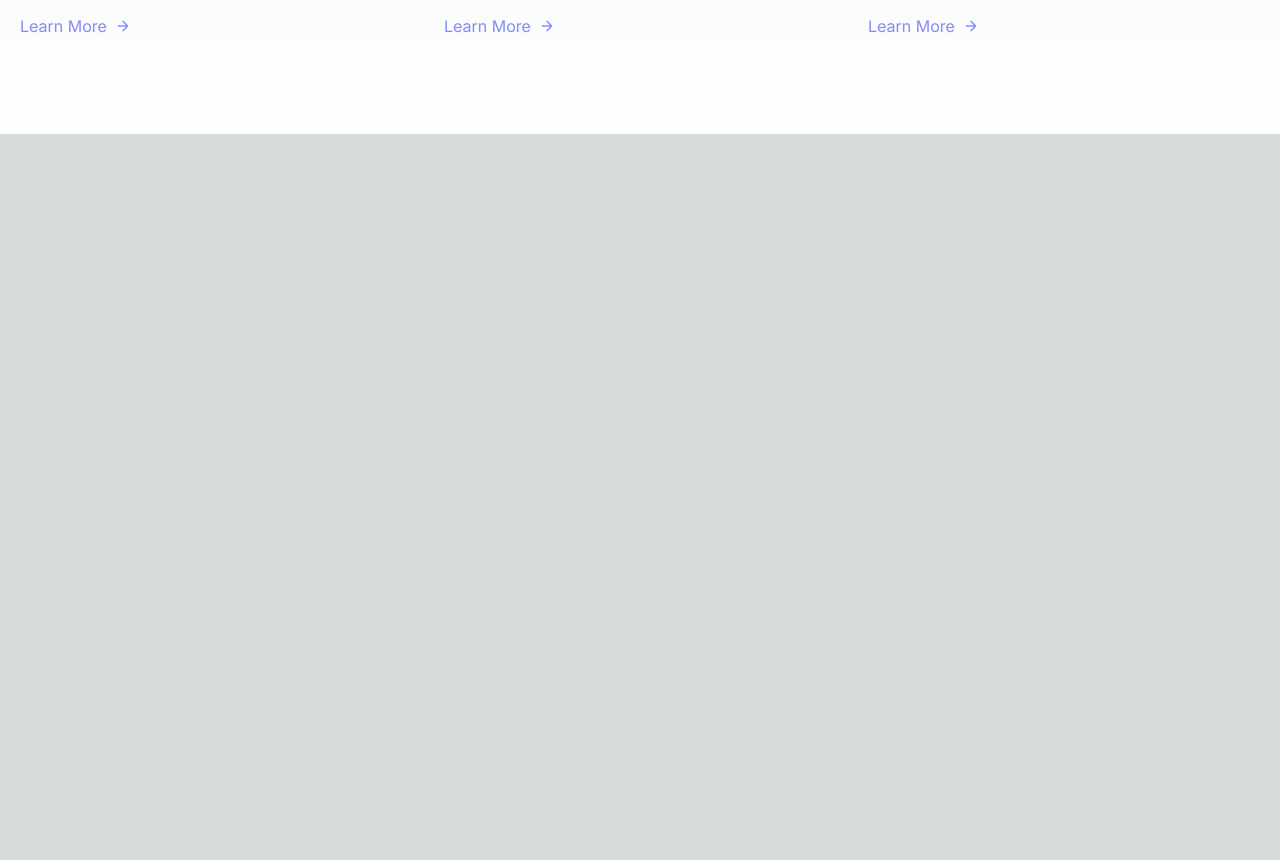
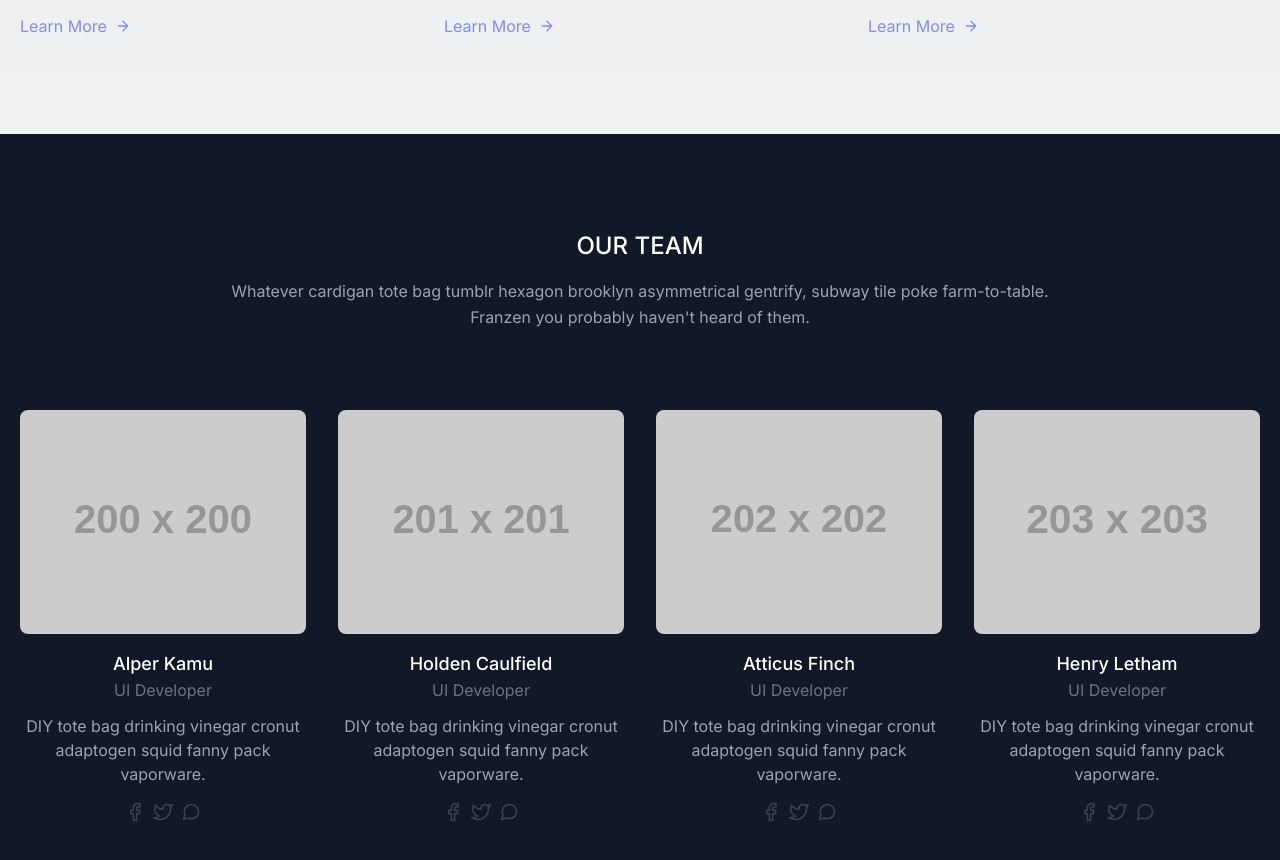
Before and after one commit to Team-Gubernetes-Gamma/Kube-Est8-Splash-Page, a Next.js app: page / in a window 1280 px wide. Shown: the part 1302-2162 px from the top of the page. Before the commit the page ends 1436 px from the top, so only its background shows below. Built offline with nearby package versions, Linux system fonts and the light colour scheme.

Commit message:
Add meet the team block

```diff
--- a/app/page.js
+++ b/app/page.js
@@ -114,6 +114,148 @@ export default function Home() {
         </div>
       </div>
     </section>
+
+
+
+
+
+
+
+    {/* ---------------------------------MEET THE TEAM BLOCK------------------------------ */}
+  <section class="text-gray-400 bg-gray-900 body-font">
+  <div class="container px-5 py-24 mx-auto">
+    <div class="flex flex-col text-center w-full mb-20">
+      <h1 class="text-2xl font-medium title-font mb-4 text-white">OUR TEAM</h1>
+      <p class="lg:w-2/3 mx-auto leading-relaxed text-base">Whatever cardigan tote bag tumblr hexagon brooklyn asymmetrical gentrify, subway tile poke farm-to-table. Franzen you probably haven't heard of them.</p>
+    </div>
+    <div class="flex flex-wrap -m-4">
+      <div class="p-4 lg:w-1/4 md:w-1/2">
+        <div class="h-full flex flex-col items-center text-center">
+          <img alt="team" class="flex-shrink-0 rounded-lg w-full h-56 object-cover object-center mb-4" src="https://dummyimage.com/200x200"/>
+          <div class="w-full">
+            <h2 class="title-font font-medium text-lg text-white">Alper Kamu</h2>
+            <h3 class="text-gray-500 mb-3">UI Developer</h3>
+            <p class="mb-4">DIY tote bag drinking vinegar cronut adaptogen squid fanny pack vaporware.</p>
+            <span class="inline-flex">
+              <a class="text-gray-700">
+                <svg fill="none" stroke="currentColor" stroke-linecap="round" stroke-linejoin="round" stroke-width="2" class="w-5 h-5" viewBox="0 0 24 24">
+                  <path d="M18 2h-3a5 5 0 00-5 5v3H7v4h3v8h4v-8h3l1-4h-4V7a1 1 0 011-1h3z"></path>
+                </svg>
+              </a>
+              <a class="ml-2 text-gray-700">
+                <svg fill="none" stroke="currentColor" stroke-linecap="round" stroke-linejoin="round" stroke-width="2" class="w-5 h-5" viewBox="0 0 24 24">
+                  <path d="M23 3a10.9 10.9 0 01-3.14 1.53 4.48 4.48 0 00-7.86 3v1A10.66 10.66 0 013 4s-4 9 5 13a11.64 11.64 0 01-7 2c9 5 20 0 20-11.5a4.5 4.5 0 00-.08-.83A7.72 7.72 0 0023 3z"></path>
+                </svg>
+              </a>
+              <a class="ml-2 text-gray-700">
+                <svg fill="none" stroke="currentColor" stroke-linecap="round" stroke-linejoin="round" stroke-width="2" class="w-5 h-5" viewBox="0 0 24 24">
+                  <path d="M21 11.5a8.38 8.38 0 01-.9 3.8 8.5 8.5 0 01-7.6 4.7 8.38 8.38 0 01-3.8-.9L3 21l1.9-5.7a8.38 8.38 0 01-.9-3.8 8.5 8.5 0 014.7-7.6 8.38 8.38 0 013.8-.9h.5a8.48 8.48 0 018 8v.5z"></path>
+                </svg>
+              </a>
+            </span>
+          </div>
+        </div>
+      </div>
+      <div class="p-4 lg:w-1/4 md:w-1/2">
+        <div class="h-full flex flex-col items-center text-center">
+          <img alt="team" class="flex-shrink-0 rounded-lg w-full h-56 object-cover object-center mb-4" src="https://dummyimage.com/201x201"/>
+          <div class="w-full">
+            <h2 class="title-font font-medium text-lg text-white">Holden Caulfield</h2>
+            <h3 class="text-gray-500 mb-3">UI Developer</h3>
+            <p class="mb-4">DIY tote bag drinking vinegar cronut adaptogen squid fanny pack vaporware.</p>
+            <span class="inline-flex">
+              <a class="text-gray-700">
+                <svg fill="none" stroke="currentColor" stroke-linecap="round" stroke-linejoin="round" stroke-width="2" class="w-5 h-5" viewBox="0 0 24 24">
+                  <path d="M18 2h-3a5 5 0 00-5 5v3H7v4h3v8h4v-8h3l1-4h-4V7a1 1 0 011-1h3z"></path>
+                </svg>
+              </a>
+              <a class="ml-2 text-gray-700">
+                <svg fill="none" stroke="currentColor" stroke-linecap="round" stroke-linejoin="round" stroke-width="2" class="w-5 h-5" viewBox="0 0 24 24">
+                  <path d="M23 3a10.9 10.9 0 01-3.14 1.53 4.48 4.48 0 00-7.86 3v1A10.66 10.66 0 013 4s-4 9 5 13a11.64 11.64 0 01-7 2c9 5 20 0 20-11.5a4.5 4.5 0 00-.08-.83A7.72 7.72 0 0023 3z"></path>
+                </svg>
+              </a>
+              <a class="ml-2 text-gray-700">
+                <svg fill="none" stroke="currentColor" stroke-linecap="round" stroke-linejoin="round" stroke-width="2" class="w-5 h-5" viewBox="0 0 24 24">
+                  <path d="M21 11.5a8.38 8.38 0 01-.9 3.8 8.5 8.5 0 01-7.6 4.7 8.38 8.38 0 01-3.8-.9L3 21l1.9-5.7a8.38 8.38 0 01-.9-3.8 8.5 8.5 0 014.7-7.6 8.38 8.38 0 013.8-.9h.5a8.48 8.48 0 018 8v.5z"></path>
+                </svg>
+              </a>
+            </span>
+          </div>
+        </div>
+      </div>
+      <div class="p-4 lg:w-1/4 md:w-1/2">
+        <div class="h-full flex flex-col items-center text-center">
+          <img alt="team" class="flex-shrink-0 rounded-lg w-full h-56 object-cover object-center mb-4" src="https://dummyimage.com/202x202"/>
+          <div class="w-full">
+            <h2 class="title-font font-medium text-lg text-white">Atticus Finch</h2>
+            <h3 class="text-gray-500 mb-3">UI Developer</h3>
+            <p class="mb-4">DIY tote bag drinking vinegar cronut adaptogen squid fanny pack vaporware.</p>
+            <span class="inline-flex">
+              <a class="text-gray-700">
+                <svg fill="none" stroke="currentColor" stroke-linecap="round" stroke-linejoin="round" stroke-width="2" class="w-5 h-5" viewBox="0 0 24 24">
+                  <path d="M18 2h-3a5 5 0 00-5 5v3H7v4h3v8h4v-8h3l1-4h-4V7a1 1 0 011-1h3z"></path>
+                </svg>
+              </a>
+              <a class="ml-2 text-gray-700">
+                <svg fill="none" stroke="currentColor" stroke-linecap="round" stroke-linejoin="round" stroke-width="2" class="w-5 h-5" viewBox="0 0 24 24">
+                  <path d="M23 3a10.9 10.9 0 01-3.14 1.53 4.48 4.48 0 00-7.86 3v1A10.66 10.66 0 013 4s-4 9 5 13a11.64 11.64 0 01-7 2c9 5 20 0 20-11.5a4.5 4.5 0 00-.08-.83A7.72 7.72 0 0023 3z"></path>
+                </svg>
+              </a>
+              <a class="ml-2 text-gray-700">
+                <svg fill="none" stroke="currentColor" stroke-linecap="round" stroke-linejoin="round" stroke-width="2" class="w-5 h-5" viewBox="0 0 24 24">
+                  <path d="M21 11.5a8.38 8.38 0 01-.9 3.8 8.5 8.5 0 01-7.6 4.7 8.38 8.38 0 01-3.8-.9L3 21l1.9-5.7a8.38 8.38 0 01-.9-3.8 8.5 8.5 0 014.7-7.6 8.38 8.38 0 013.8-.9h.5a8.48 8.48 0 018 8v.5z"></path>
+                </svg>
+              </a>
+            </span>
+          </div>
+        </div>
+      </div>
+      <div class="p-4 lg:w-1/4 md:w-1/2">
+        <div class="h-full flex flex-col items-center text-center">
+          <img alt="team" class="flex-shrink-0 rounded-lg w-full h-56 object-cover object-center mb-4" src="https://dummyimage.com/203x203"/>
+          <div class="w-full">
+            <h2 class="title-font font-medium text-lg text-white">Henry Letham</h2>
+            <h3 class="text-gray-500 mb-3">UI Developer</h3>
+            <p class="mb-4">DIY tote bag drinking vinegar cronut adaptogen squid fanny pack vaporware.</p>
+            <span class="inline-flex">
+              <a class="text-gray-700">
+                <svg fill="none" stroke="currentColor" stroke-linecap="round" stroke-linejoin="round" stroke-width="2" class="w-5 h-5" viewBox="0 0 24 24">
+                  <path d="M18 2h-3a5 5 0 00-5 5v3H7v4h3v8h4v-8h3l1-4h-4V7a1 1 0 011-1h3z"></path>
+                </svg>
+              </a>
+              <a class="ml-2 text-gray-700">
+                <svg fill="none" stroke="currentColor" stroke-linecap="round" stroke-linejoin="round" stroke-width="2" class="w-5 h-5" viewBox="0 0 24 24">
+                  <path d="M23 3a10.9 10.9 0 01-3.14 1.53 4.48 4.48 0 00-7.86 3v1A10.66 10.66 0 013 4s-4 9 5 13a11.64 11.64 0 01-7 2c9 5 20 0 20-11.5a4.5 4.5 0 00-.08-.83A7.72 7.72 0 0023 3z"></path>
+                </svg>
+              </a>
+              <a class="ml-2 text-gray-700">
+                <svg fill="none" stroke="currentColor" stroke-linecap="round" stroke-linejoin="round" stroke-width="2" class="w-5 h-5" viewBox="0 0 24 24">
+                  <path d="M21 11.5a8.38 8.38 0 01-.9 3.8 8.5 8.5 0 01-7.6 4.7 8.38 8.38 0 01-3.8-.9L3 21l1.9-5.7a8.38 8.38 0 01-.9-3.8 8.5 8.5 0 014.7-7.6 8.38 8.38 0 013.8-.9h.5a8.48 8.48 0 018 8v.5z"></path>
+                </svg>
+              </a>
+            </span>
+          </div>
+        </div>
+      </div>
+    </div>
+  </div>
+</section>
+
+
+
+
+
+
+
+
+
+
+
+
+
+
+
+
     </main>
   );
 }
```
Lines whose indentation alone changed are shown as unchanged.
